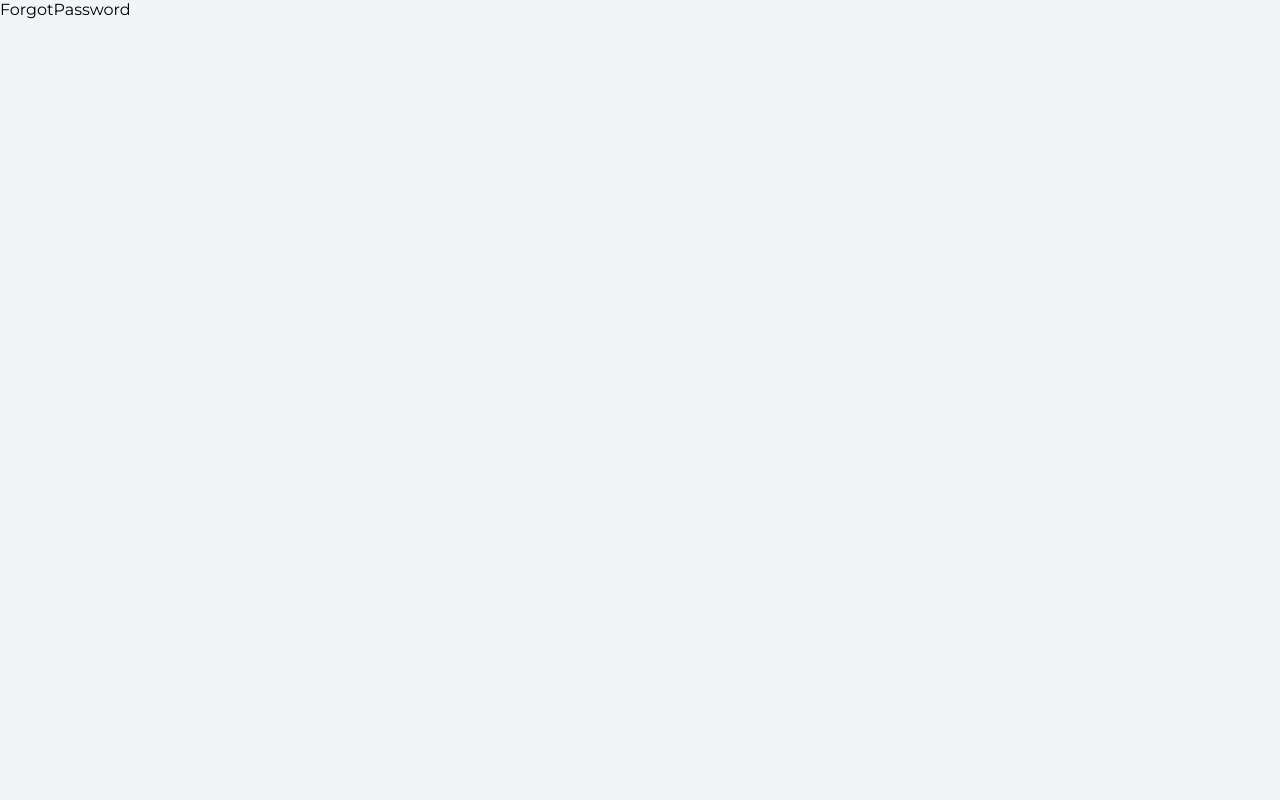
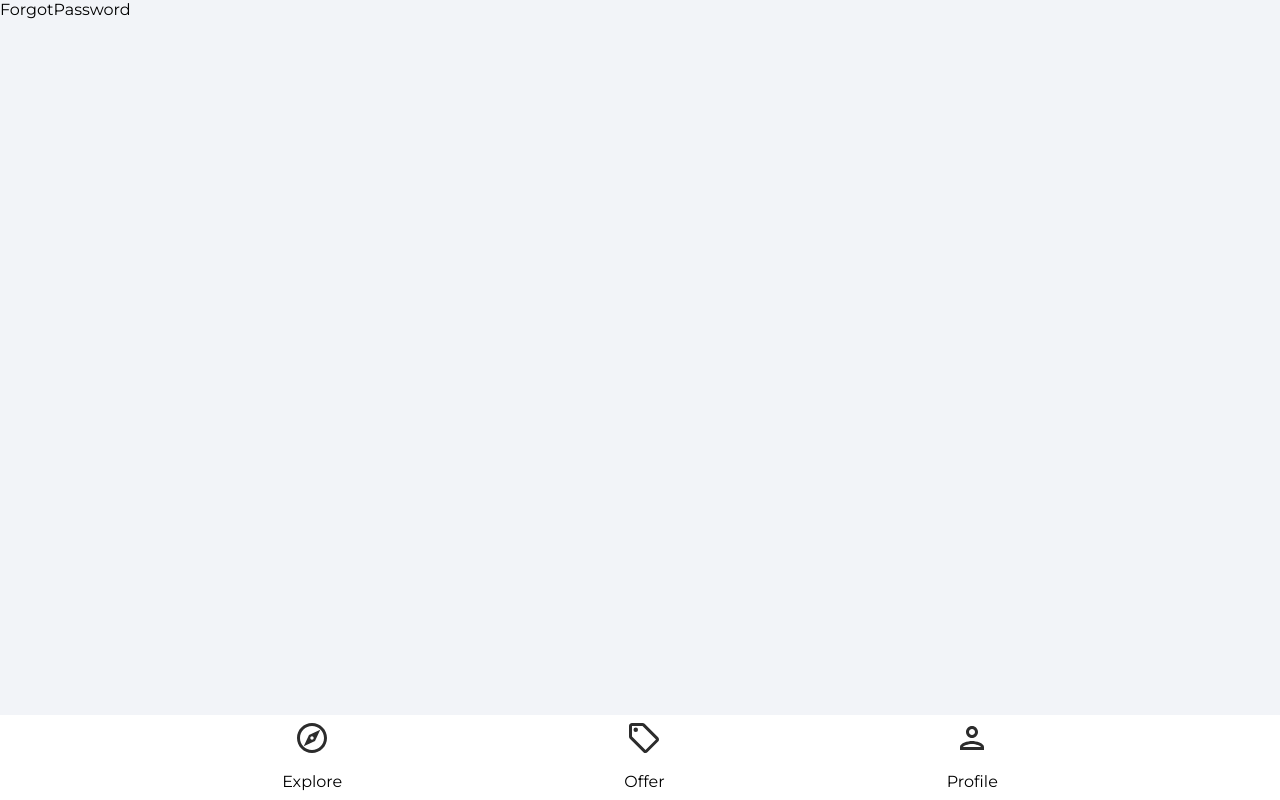
Before and after one commit to ElJefe111944/house-marketplace, a React (Create React App) app: page /forgotten-password in a window 1280 px wide. Built offline with nearby package versions, Linux system fonts and the light colour scheme.

Commit message:
Links added to Navbar

```diff
--- a/src/App.js
+++ b/src/App.js
@@ -3,8 +3,9 @@ import Explore from "./pages/Explore";
 import Offers from "./pages/Offers";
 import Signin from "./pages/Signin";
 import Signup from "./pages/Signup";
-import Profile from "./pages/Profile";
+// import Profile from "./pages/Profile";
 import ForgotPassword from "./pages/ForgotPassword";
+import Navbar from "./components/Navbar";
 
 function App() {
   return (
@@ -18,8 +19,9 @@ function App() {
           <Route path="/sign-up" element={<Signup />} />
           <Route path="/forgotten-password" element={<ForgotPassword />} />
         </Routes>
+        {/* Navbar */}
+        <Navbar />
       </Router>
-    {/* Navbar */}
     </>
   );
 }
--- a/src/components/Navbar.jsx
+++ b/src/components/Navbar.jsx
@@ -4,20 +4,24 @@ import { ReactComponent as ExploreIcon } from "../assets/svg/exploreIcon.svg";
 import { ReactComponent as PersonOutlineIcon } from "../assets/svg/personOutlineIcon.svg";
 
 function Navbar() {
+
+        const navigate = useNavigate();
+        const location = useLocation();
+
   return (
     <footer className="navbar">
         <nav className="navbarNav">
             <ul className="navbarListItems">
-                <li className="navbarListItem">
-                    <ExploreIcon fill="#2c2c2c" width={"36px" height="36px"} />
+                <li className="navbarListItem" onClick={() => navigate('/')}>
+                    <ExploreIcon fill="#2c2c2c" width="36px" height="36px" />
                     <p>Explore</p>
                 </li>
-                <li className="navbarListItem">
-                    <OfferIcon fill="#2c2c2c" width={"36px" height="36px"} />
+                <li className="navbarListItem" onClick={() => navigate('/offers')}>
+                    <OfferIcon fill="#2c2c2c" width="36px" height="36px" />
                     <p>Offer</p>
                 </li>
-                <li className="navbarListItem">
-                    <PersonOutlineIcon fill="#2c2c2c" width={"36px" height="36px"} />
+                <li className="navbarListItem" onClick={() => navigate('/profile')}>
+                    <PersonOutlineIcon fill="#2c2c2c" width="36px" height="36px" />
                     <p>Profile</p>
                 </li>
             </ul>
```
Lines whose indentation alone changed are shown as unchanged.
